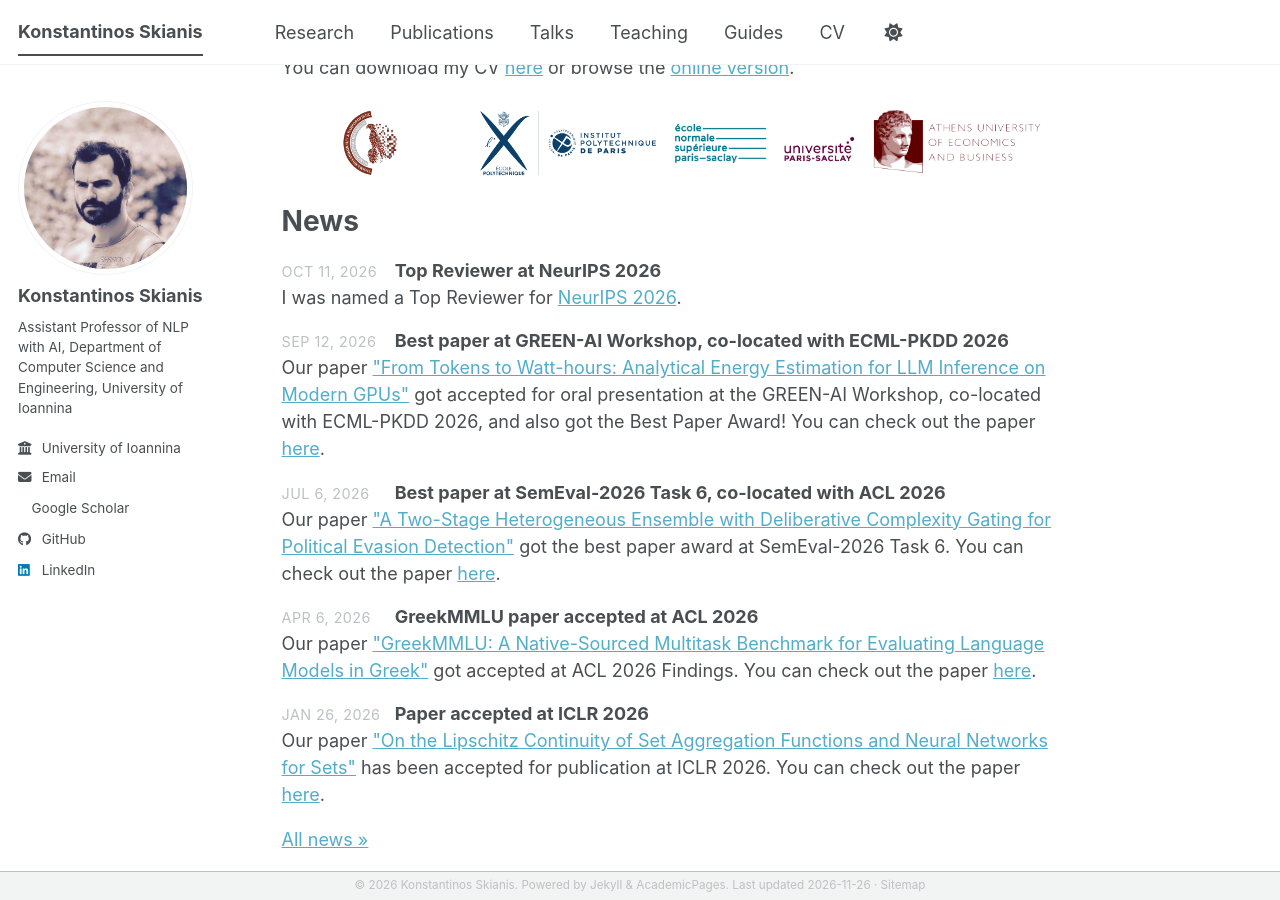
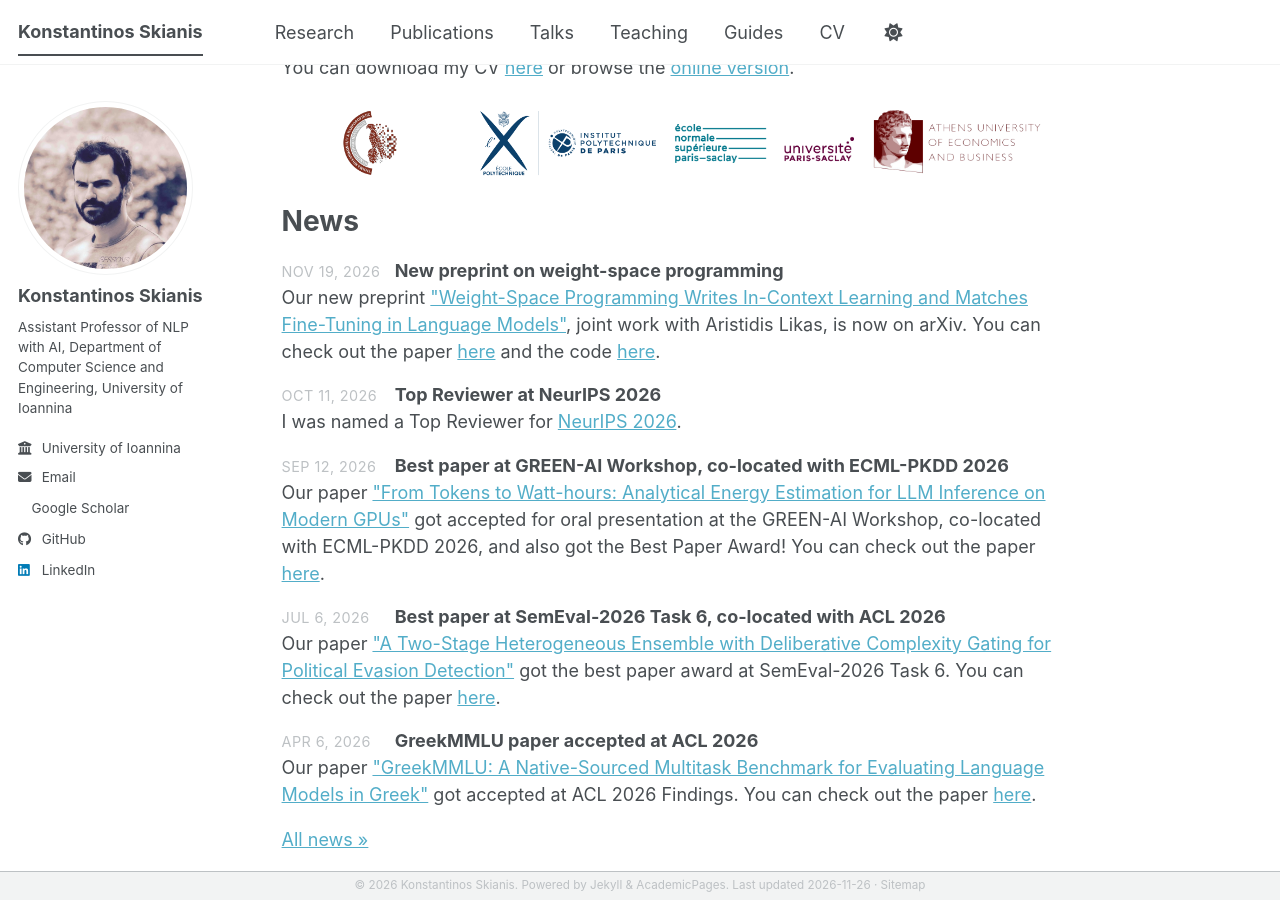
Before and after one commit to y3nk0/y3nk0.github.io, a Jekyll site: the page built from _pages/about.md, in a window 1280 px wide and 900 px high, scrolled down 510 px. Built offline with Jekyll 4.4.1, drawn with Linux system fonts in a browser that asks for light colours; a style sheet for code colours, icons or effects is not loaded; part of the change alters nothing that is shown.

Commit message:
Publications: add Weight-Space Programming (arXiv:2611.26841)
Preprint with Aristidis Likas, "Weight-Space Programming Writes
In-Context Learning and Matches Fine-Tuning in Language Models", with
its PDF under papers/ and a link to the public code repository. A news
item announces it on the home page.

```diff
--- a/_data/news.yml
+++ b/_data/news.yml
@@ -1,6 +1,10 @@
 # News items, newest first. The home page shows the most recent ones; /news/ lists them all.
 # Each item needs: date (YYYY-MM-DD), title, text (HTML allowed).
 # To hide an item without deleting it, add `hidden: true`.
+
+- date: 2026-11-19
+  title: "New preprint on weight-space programming"
+  text: "Our new preprint <a href=\"/publication/2026-11-19-weight-space-programming-writes-in-context-learning\">\"Weight-Space Programming Writes In-Context Learning and Matches Fine-Tuning in Language Models\"</a>, joint work with Aristidis Likas, is now on arXiv. You can check out the paper <a href=\"https://arxiv.org/abs/2611.26841\">here</a> and the code <a href=\"https://github.com/y3nk0/weight-space-programming-study\">here</a>."
 
 - date: 2026-10-11
   title: "Top Reviewer at NeurIPS 2026"
--- /dev/null
+++ b/_publications/2026-11-19-weight-space-programming-writes-in-context-learning.md
@@ -0,0 +1,14 @@
+---
+title: "Weight-Space Programming Writes In-Context Learning and Matches Fine-Tuning in Language Models"
+collection: publications
+category: preprints
+permalink: /publication/2026-11-19-weight-space-programming-writes-in-context-learning
+date: 2026-11-19
+venue: "arXiv"
+pubtype: "Preprint"
+authors: "<b>Konstantinos Skianis</b>, Aristidis Likas"
+paperurl: "/papers/weight_space_program_arxiv2026.pdf"
+codeurl: "https://github.com/y3nk0/weight-space-programming-study"
+citation: "<b>Konstantinos Skianis</b>, Aristidis Likas. <i>arXiv preprint 2026</i>."
+---
+Weight-space programming is a frontier language model's recently reported ability to read and rewrite another network's weights without gradient descent. We investigate how examples can provide a weight update so that a weaker language model performs the task with nothing in the prompt, and study what it edits. Our experiments cover six tasks, four frontier editors and three families of weaker language models, without the editors being told anything about in-context learning (ICL). In most runs, the few-shot minus zero-shot residual is measured at the final prompt token, the ICL task vector, and write it into the weights, at its sparsest into near-silent MLP units keyed to the prompt format. Results reach the accuracy of ICL and of fine-tuning on the same examples, LoRA included, usually leaving perplexity untouched, with worse performance under changes of wording. We also qualify the comparison by counting unfinished runs, observing that one editor falls below fine-tuning; held only to the seen examples, without task pairs of their own, only the strongest editor has similar performance. Given a task and unlabelled inputs, that editor writes its own examples and does nearly as well on unseen items as with labels.
```
Also changed, not shown: 1 other file.
